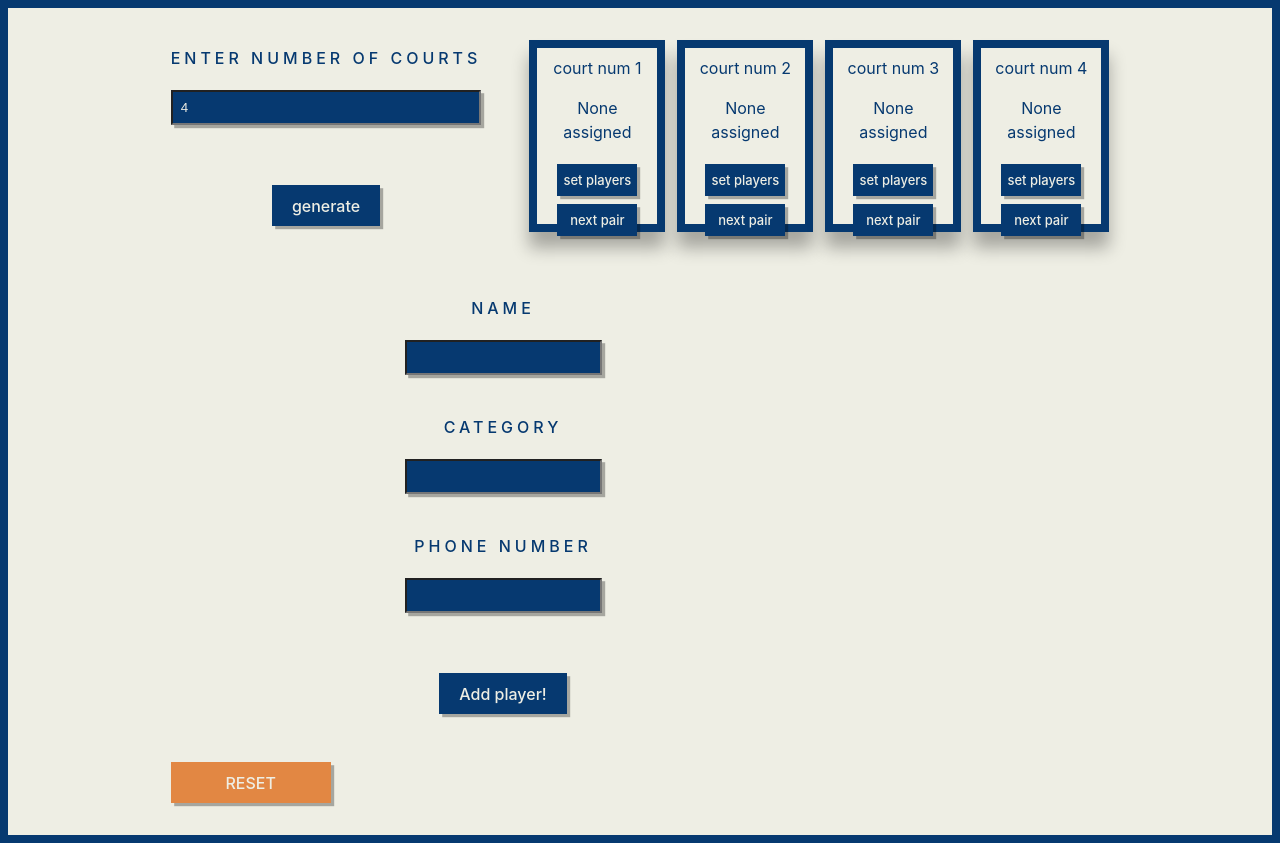
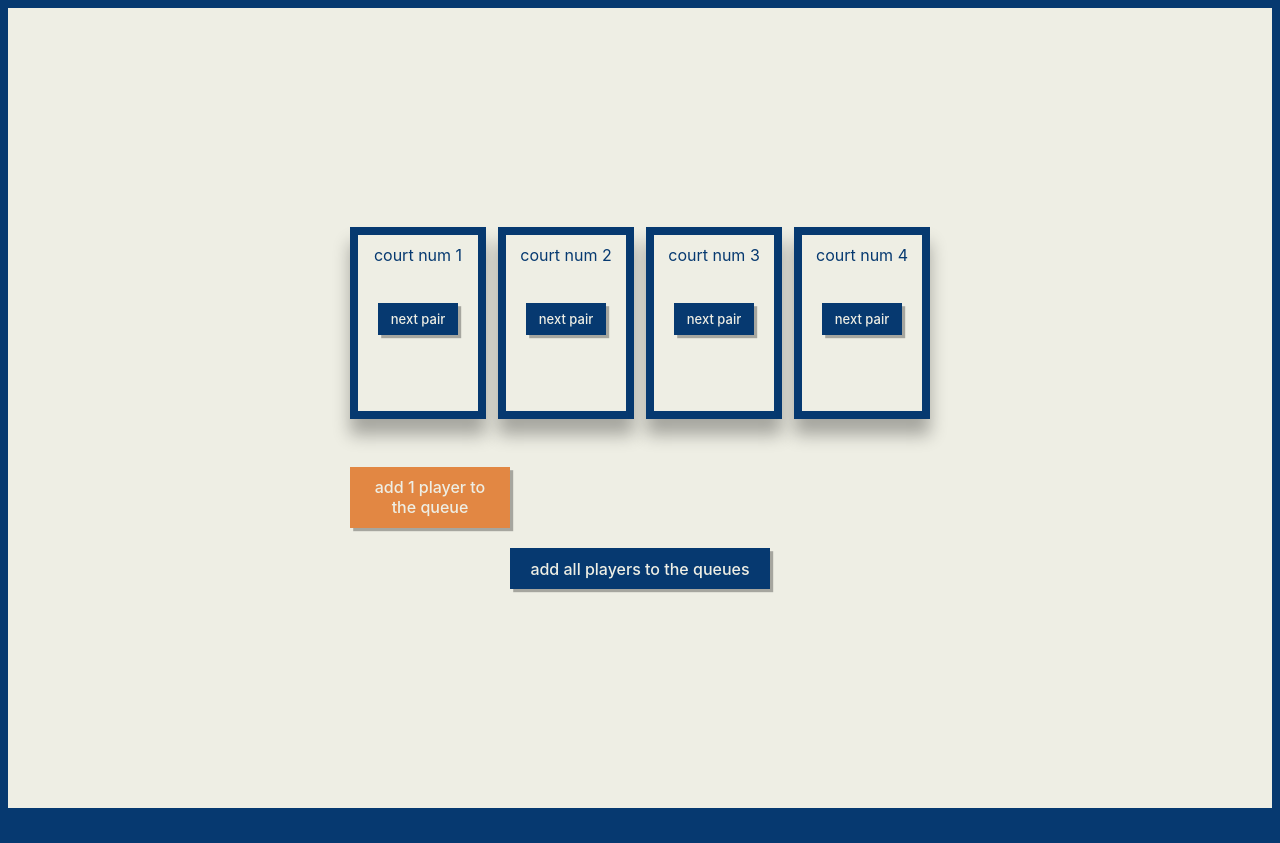
Before and after one commit to verrakav/queue_processor, a React (Vite) app in the folder front/: page / in a window 1280 px wide. After the commit the page ends 816 px from the top, so only its background shows below. Built offline with nearby package versions, Linux system fonts and the light colour scheme.

Commit message:
major cleanup
- divided components into separate files;
- disconnected forms
- minimised the layout to work on the queues

```diff
--- a/front/src/App.jsx
+++ b/front/src/App.jsx
@@ -1,6 +1,13 @@
 import "./App.css";
+//components
+import Button from "./components/Button";
+import CourtForm from "./components/CourtForms";
+import NewPlayerForm from "./components/NewPlayerForm";
+import PlayersList from "./components/PlayersList";
+//hooks
 import {useState} from "react";
 import {PlayersProvider, usePlayers} from "./Context/Players";
+//mock data
 import playersMale from "../dummies/dummy1";
 
 export default function App() {
@@ -9,50 +16,31 @@ export default function App() {
   // NOTE true for dev | manages the initial court render (supposed to be used once)
   const [showCourts, setShowCourts] = useState(true);
 
-  const handleReset = () => {
-    setNumber(0);
-    setShowCourts(false);
-  };
+  //NOTE: DISCONNECTED
+  // const handleReset = () => {
+  //   setNumber(0);
+  //   setShowCourts(false);
+  // };
 
   return (
     <PlayersProvider>
       <div className="container">
-        <CourtForm
+        {/*NOTE: DISCONNECTED form <CourtForm
           number={number}
           setNumber={setNumber}
           showCourts={showCourts}
           setShowCourts={setShowCourts}
-        />
+        /> */}
         <Courts number={number} showCourts={showCourts} />
       </div>
 
-      <PlayersContainer />
+      {/*/*NOTE: DISCONNECTED form <PlayersContainer />
       <Button className="btn-reset" onClick={handleReset}>
         RESET
-      </Button>
+      </Button>*/}
+      <Button className={"btn-reset"}>add 1 player to the queue</Button>
+      <Button className={"btn-generate"}> add all players to the queues</Button>
     </PlayersProvider>
-  );
-}
-
-function CourtForm({number, setNumber, showCourts, setShowCourts}) {
-  const handleSubmit = e => {
-    e.preventDefault();
-  };
-
-  return (
-    <div className="sidebar">
-      <form className="form" onSubmit={handleSubmit}>
-        <label>Enter number of courts</label>
-        <input
-          type="number"
-          value={number}
-          onChange={e => setNumber(e.target.value)}
-        />
-        <Button className={"btn-generate"} onClick={() => setShowCourts(!showCourts)}>
-          generate
-        </Button>
-      </form>
-    </div>
   );
 }
 
@@ -78,10 +66,10 @@ function Courts({number, showCourts}) {
   //   setQueueContent(prev => [...prev, players]);
   // };
   // accessing players context
-  // const {players} = usePlayers();
-  const players = playersMale;
+  const {players} = usePlayers();
+  // const players = playersMale;
 
-  // NOTE:
+  // NOTE: DISCONNECTED || prob will be changed
   const handleAssignPlayers = idx => {
     setQueues(prev => {
       const upadtedQueues = [...prev];
@@ -98,7 +86,8 @@ function Courts({number, showCourts}) {
       return updatedQueues;
     });
   };
-  // generates arr to render courts
+
+  //NOTE: generates arr to render courts || DISCONNECTED
   const myArray = Array.from({length: number}, (_, idx) => idx + 1);
 
   return (
@@ -110,11 +99,13 @@ function Courts({number, showCourts}) {
               <Court className={"place-item"} key={idx}>
                 court num {el}
                 <p>
-                  {queues[idx] && queues[idx].length > 0
+                  {/* TODO: make a component for queue? */}
+                  {/* {queues[idx] && queues[idx].length > 0
                     ? queues[idx].map(player => player.name).join(", ")
-                    : "None assigned"}
+                    : "None assigned"} */}
                 </p>
-                <Button
+                {/*NOTE: DISCONNECTED || might get rid of it altogether
+                 <Button
                   idx={idx}
                   onClick={() => {
                     setSelectedCourt(idx);
@@ -122,7 +113,7 @@ function Courts({number, showCourts}) {
                   }}
                   className="btn-next">
                   set players
-                </Button>
+                </Button> */}
                 <Button
                   idx={idx}
                   onClick={() => handleNextPair(idx)}
@@ -140,83 +131,19 @@ function Courts({number, showCourts}) {
   );
 }
 
+// NOTE: DISCONNECTED up in the <App/>
 function PlayersContainer() {
-  //keeps track of all players yet to play
+  // //keeps track of all players yet to play
   const {players, dispatch} = usePlayers();
-  const [player, setPlayer] = useState({
-    name: "",
-    category: "",
-    phoneNumber: ""
-  });
-
-  const handleChange = e => {
-    setPlayer({...player, [e.target.name]: e.target.value});
-  };
-
-  const handlePlayerSubmit = e => {
-    e.preventDefault();
-    dispatch({type: "ADD_PLAYER", payload: player});
-    setPlayer({name: "", category: "", phoneNumber: ""});
-  };
 
   return (
-    <>
-      <div className="players-container">
-        {/* form to get players */}
-        {/* NOTE: extract into a separate comp? NewPlayerForm*/}
-        <form className="form-new-player" onSubmit={handlePlayerSubmit}>
-          <label>Name</label>
-          <input
-            type="text"
-            name="name"
-            value={player.name}
-            onChange={handleChange}
-          />
-
-          <label>Category</label>
-          <input
-            type="text"
-            name="category"
-            value={player.category}
-            onChange={handleChange}
-          />
-
-          <label>Phone Number</label>
-          <input
-            type="text"
-            name="phoneNumber"
-            value={player.phoneNumber}
-            onChange={handleChange}
-          />
-          <Button className={"btn-generate"}>Add player!</Button>
-        </form>
-        {/* show players next to the form */}
-        {/* NOTE: extract into a separate comp? PlayersList*/}
-        <ul>
-          {players.map(player => {
-            return (
-              <li className="player" key={player.id}>
-                {player.name}
-              </li>
-            );
-          })}
-        </ul>
-      </div>
-    </>
+    <div className="players-container">
+      <NewPlayerForm dispatch={dispatch} />
+      <PlayersList players={players} />
+    </div>
   );
 }
 
-function Button({children, className, onClick}) {
-  return (
-    <button className={className} onClick={onClick}>
-      {children}
-    </button>
-  );
-}
-
-function ErrorMessage() {
-  return <span className="error-msg">Opps, did you enter a number?</span>;
-}
 function Court({children, className}) {
   return <div className={className}>{children}</div>;
 }
--- /dev/null
+++ b/front/src/components/Button.jsx
@@ -0,0 +1,7 @@
+export default function Button({children, className, onClick}) {
+  return (
+    <button className={className} onClick={onClick}>
+      {children}
+    </button>
+  );
+}
--- /dev/null
+++ b/front/src/components/CourtForms.jsx
@@ -0,0 +1,23 @@
+import Button from "./Button";
+
+export default function CourtForm({number, setNumber, showCourts, setShowCourts}) {
+  const handleSubmit = e => {
+    e.preventDefault();
+  };
+
+  return (
+    <div className="sidebar">
+      <form className="form" onSubmit={handleSubmit}>
+        <label>Enter number of courts</label>
+        <input
+          type="number"
+          value={number}
+          onChange={e => setNumber(e.target.value)}
+        />
+        <Button className={"btn-generate"} onClick={() => setShowCourts(!showCourts)}>
+          generate
+        </Button>
+      </form>
+    </div>
+  );
+}
--- /dev/null
+++ b/front/src/components/ErrorMessage.jsx
@@ -0,0 +1,3 @@
+export default function ErrorMessage({children}) {
+  return <span className="error-msg">{children}</span>;
+}
--- /dev/null
+++ b/front/src/components/NewPlayerForm.jsx
@@ -0,0 +1,44 @@
+import Button from "./Button";
+import {useState} from "react";
+
+export default function NewPlayerForm({dispatch}) {
+  const [player, setPlayer] = useState({
+    name: "",
+    category: "",
+    phoneNumber: ""
+  });
+
+  const handleChange = e => {
+    setPlayer({...player, [e.target.name]: e.target.value});
+  };
+
+  const handlePlayerSubmit = e => {
+    e.preventDefault();
+    dispatch({type: "ADD_PLAYER", payload: player});
+    setPlayer({name: "", category: "", phoneNumber: ""});
+  };
+
+  return (
+    <form className="form-new-player" onSubmit={handlePlayerSubmit}>
+      <label>Name</label>
+      <input type="text" name="name" value={player.name} onChange={handleChange} />
+
+      <label>Category</label>
+      <input
+        type="text"
+        name="category"
+        value={player.category}
+        onChange={handleChange}
+      />
+
+      <label>Phone Number</label>
+      <input
+        type="text"
+        name="phoneNumber"
+        value={player.phoneNumber}
+        onChange={handleChange}
+      />
+      <Button className={"btn-generate"}>Add player!</Button>
+    </form>
+  );
+}
--- /dev/null
+++ b/front/src/components/PlayersList.jsx
@@ -0,0 +1,15 @@
+export default function PlayersList({players}) {
+  return (
+    <>
+      <ul>
+        {players.map(player => {
+          return (
+            <li className="player" key={player.id}>
+              {player.name}
+            </li>
+          );
+        })}
+      </ul>
+    </>
+  );
+}
```
